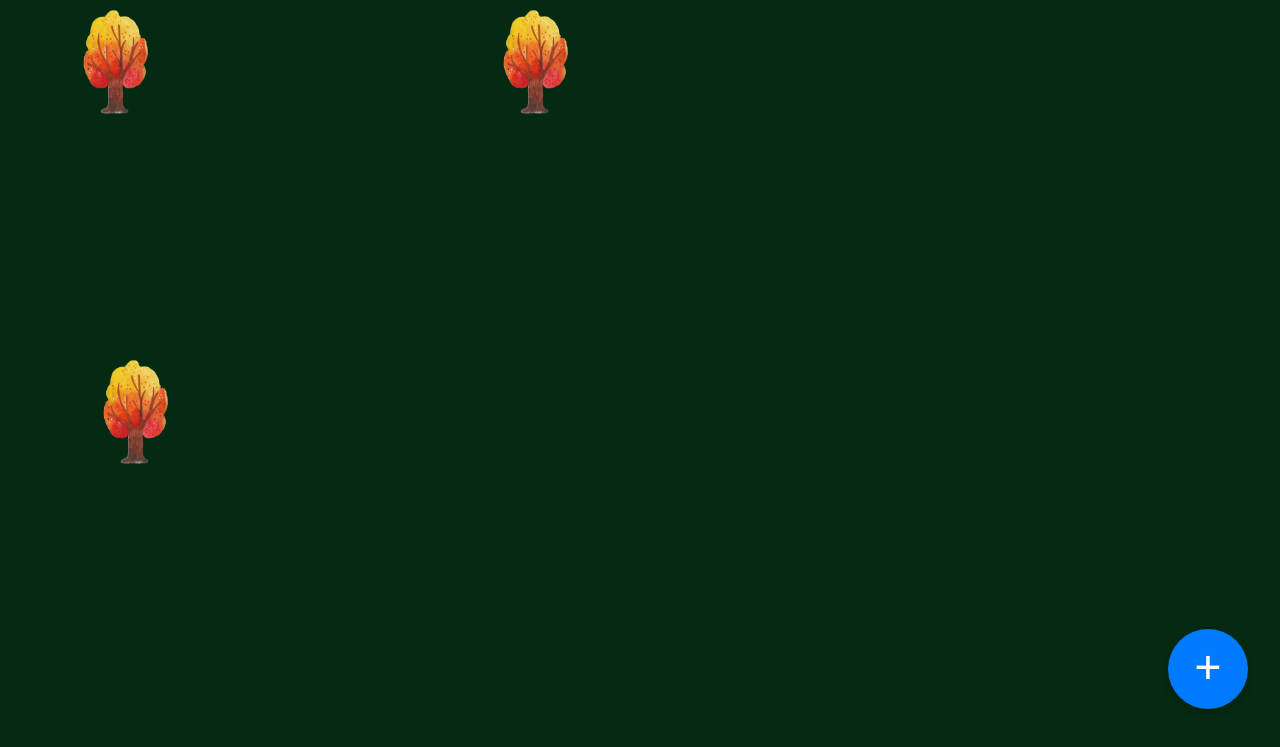
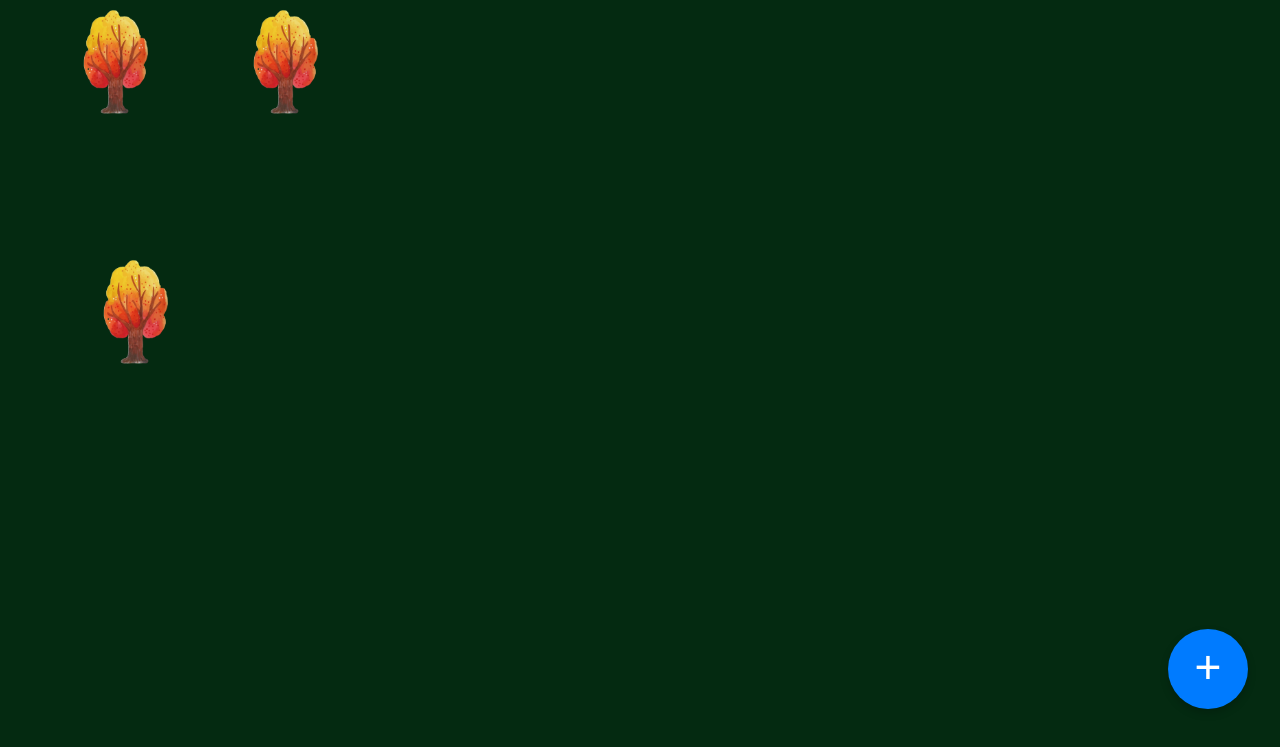
Before and after one commit to ompanchwate/challenges-happyplace, a plain HTML site: page happy_place.html in a window 1280 px wide. Shown: the part 59-806 px from the top of the page. Drawn offline with nearby package versions, Linux system fonts and the light colour scheme.

Commit message:
Update happy_place.html

```diff
--- a/happy_place.html
+++ b/happy_place.html
@@ -91,8 +91,8 @@
     <!-- Fixed memories -->
     <div id="memories-container">
         <img src="assets/tree1.png" class="memory" style="top: 50px; left: 80px;" alt="Tree1">
-        <img src="assets/tree1.png" class="memory" style="top: 50px; left: 500px;" alt="Tree1">
-        <img src="assets/tree1.png" class="memory" style="top: 400px; left: 100px;" alt="Tree1">
+        <img src="assets/tree1.png" class="memory" style="top: 50px; left: 250px;" alt="Tree1">
+        <img src="assets/tree1.png" class="memory" style="top: 300px; left: 100px;" alt="Tree1">
     </div>
 
     <!-- Floating + Button -->
```
